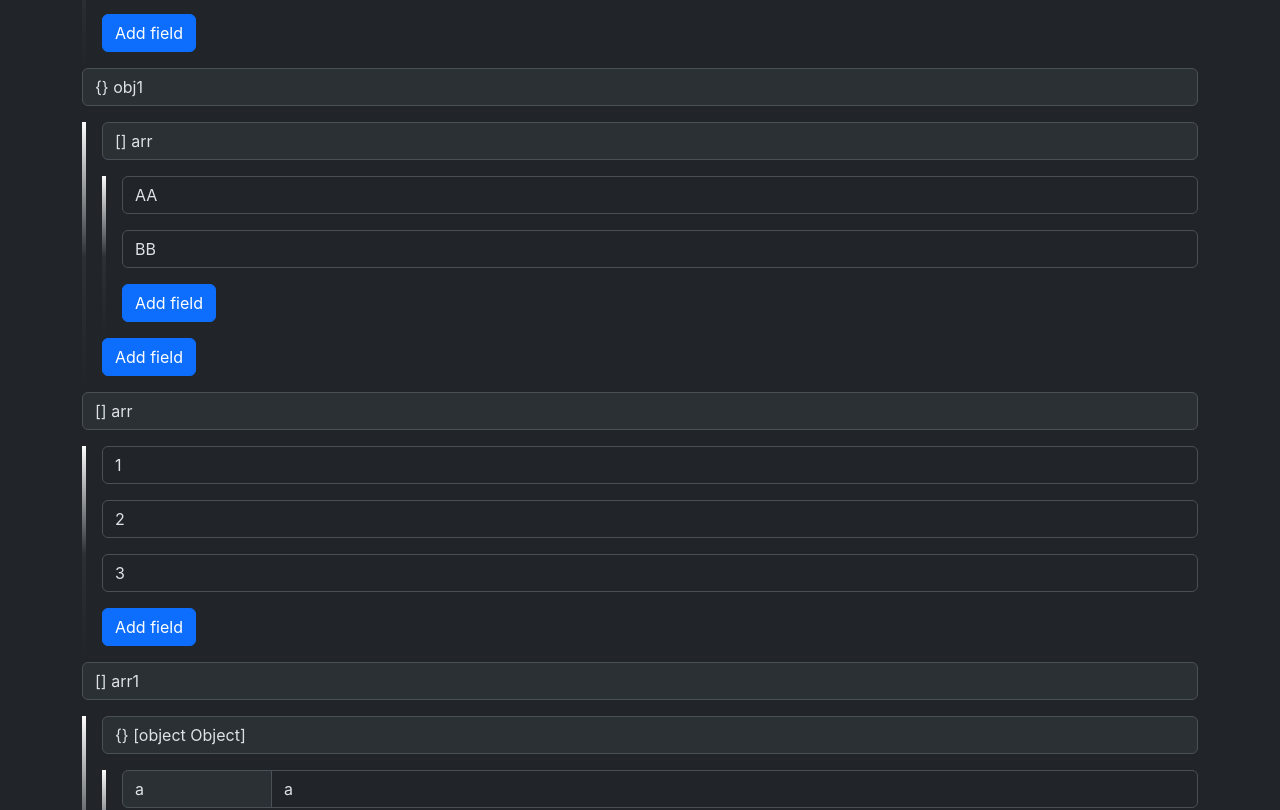
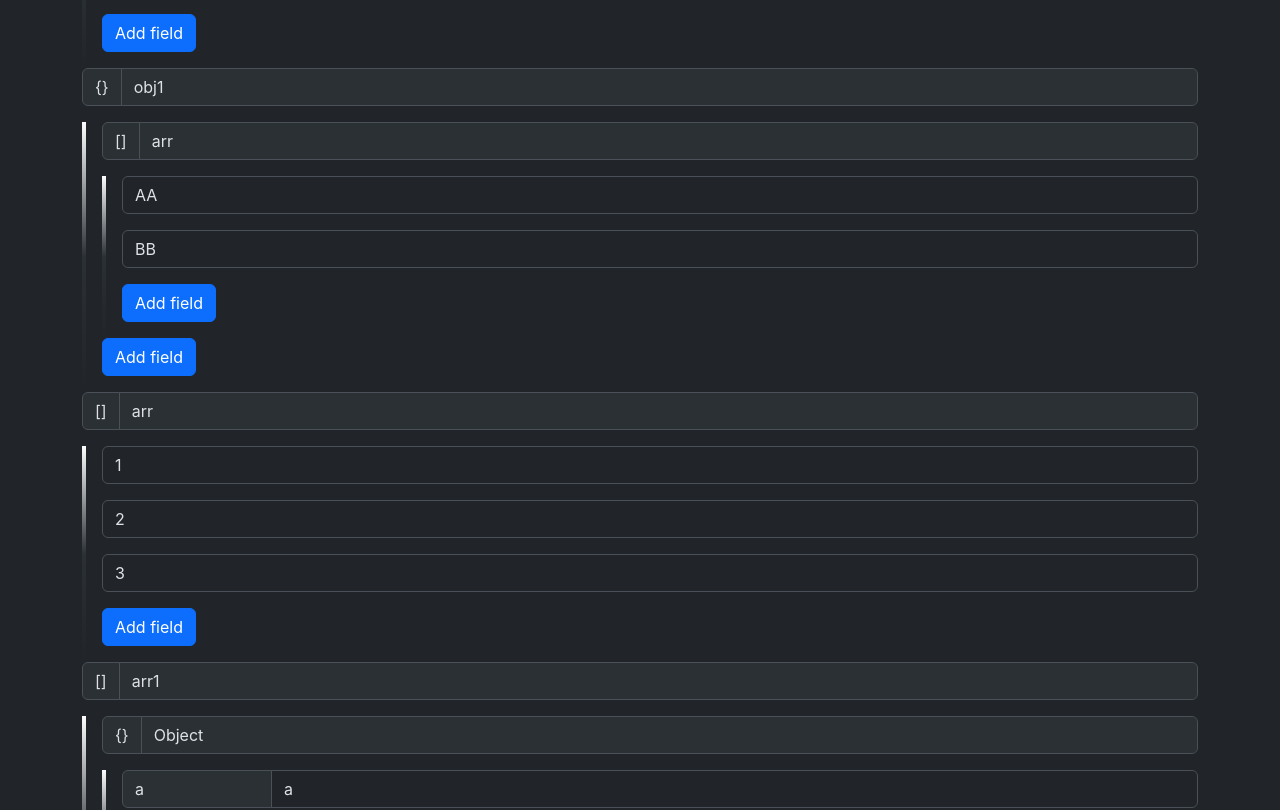
Before and after one commit to evglark/default-react-app, a React app: page / in a window 1280 px wide. Shown: the part 362-1172 px from the top of the page. Built offline with nearby package versions, Linux system fonts and the light colour scheme.

Commit message:
Fix all errors

```diff
--- a/src/hooks/useOnClickOutside.js
+++ b/src/hooks/useOnClickOutside.js
@@ -1,7 +1,7 @@
 import { useEffect, useRef, useState } from 'react';
 
-export const useOnClickOutside = (initialValue) => {
-	const [clickdOutside, setClickOutside] = useState(initialValue);
+export const useOnClickOutside = () => {
+	const [clickdOutside, setClickOutside] = useState(false);
     const ref = useRef(null);
 
     const handleClickOutside = (event) => {
@@ -18,5 +18,5 @@ export const useOnClickOutside = (initialValue) => {
         };
     }, []);
 
-    return { ref, clickdOutside };
+    return { ref, clickdOutside, setClickOutside };
 };
--- a/src/index.css
+++ b/src/index.css
@@ -11,3 +11,7 @@ code {
     font-family: source-code-pro, Menlo, Monaco, Consolas, 'Courier New',
         monospace;
 }
+
+.cursor-pointer {
+    cursor: pointer;
+}
--- a/src/module/JsonBuilder/components/Input/Input.tsx
+++ b/src/module/JsonBuilder/components/Input/Input.tsx
@@ -7,25 +7,30 @@ import './style.scss';
 interface IProps {
     name?: string;
     value?: string | number;
-    onChangeName: () => void;
+    onChangeValue: (e: React.FormEvent) => void;
 }
 
 export const Input = (props: IProps) => {
-    const { name, value, onChangeName } = props;
+    const { name, value, onChangeValue } = props;
     const [editMode, setEditMode] = useState(false);
-	const { ref, clickdOutside } = useOnClickOutside(false);
+	const { ref, clickdOutside, setClickOutside } = useOnClickOutside();
 
     const onToggleEditMode = () => {
         setEditMode((m) => !m);
     };
 
     useEffect(() => {
-        if (editMode) onToggleEditMode();
+        if (clickdOutside) {
+            onToggleEditMode();
+            setClickOutside(false);
+        }
     }, [clickdOutside]);
 
     useEffect(() => {
-        // @ts-ignore
-        if (editMode) ref?.current?.focus();
+        if (editMode) {
+            // @ts-ignore
+            ref?.current?.focus();
+        }
     }, [editMode]);
 
     return (
@@ -35,7 +40,7 @@ export const Input = (props: IProps) => {
                     !editMode ? (
                         <span
                             id={`label-${name}`}
-                            className="input-group-text lable-block"
+                            className="input-group-text lable-block cursor-pointer"
                             onClick={onToggleEditMode}
                         >
                             {name}
@@ -46,7 +51,6 @@ export const Input = (props: IProps) => {
                             id={`label-${name}`}
                             aria-label="input-key"
                             className="form-control lable-block"
-                            onChange={onChangeName}
                             ref={ref}
                         />
                     )
@@ -56,6 +60,7 @@ export const Input = (props: IProps) => {
                     className="form-control"
                     aria-label="input-value"
                     aria-describedby={`input-${name}`}
+                    onChange={onChangeValue}
                     value={value}
                 />
             </div>
--- a/src/module/JsonBuilder/components/Input/style.scss
+++ b/src/module/JsonBuilder/components/Input/style.scss
@@ -1,6 +1,5 @@
 .input-component {
     .input-group-text {
-        cursor: pointer;
         width: 150px;
     }
 
--- a/src/module/JsonBuilder/components/JsonForm/JsonForm.tsx
+++ b/src/module/JsonBuilder/components/JsonForm/JsonForm.tsx
@@ -8,7 +8,7 @@ import { ObjectBlock } from './ObjectBlock';
 import './style.scss';
 
 export const JsonForm = () => {
-    const [JSON, setJSON] = useState({
+    const [data, setData] = useState({
         name: '',
         obj: { a: 'AA', b: 'BB' },
         obj1: { arr: ['AA', 'BB'] },
@@ -18,50 +18,62 @@ export const JsonForm = () => {
     });
 
     const resetJson = async () => {
-        const data = require('./users.json');
-        setJSON(data);
+        const json = require('./users.json');
+        setData(json);
     };
 
     const addNewField = () => {
         console.log(1);
     };
 
-    const changeName = () => {
-        console.log(0);
+    const changeValue = (e: React.FormEvent) => {
+        console.log(0, e);
     };
 
     const renderJson = (json: any) => {
-        const renderArray = (array: any[]) => {
-            return (
+        const renderArray = (array: any[]) => (
             <div className="array-block">
                 {array.map((arrayElement: any, i: number) => {
                     if (Array.isArray(arrayElement)) {
-                            return <ObjectBlock el={'[]'}>{renderJson(arrayElement)}</ObjectBlock>;
+                        return (
+                            <React.Fragment key={`array-array-[${i}]-${JSON.stringify(arrayElement)}`}>
+                                <ObjectBlock el={arrayElement}>{renderJson(arrayElement)}</ObjectBlock>
+                            </React.Fragment>
+                        );
                     }
 
                     if (typeof arrayElement === 'object') {
-                            return <ObjectBlock el={'{} ' + arrayElement}>{renderJson(arrayElement)}</ObjectBlock>;
+                        return (
+                            <React.Fragment key={`array-object-${JSON.stringify(arrayElement)}`}>
+                                <ObjectBlock el={arrayElement}>{renderJson(arrayElement)}</ObjectBlock>
+                            </React.Fragment>
+                        );
                     }
 
-                        return <Input value={arrayElement} onChangeName={changeName} key={arrayElement + i} />;
+                    return <Input value={arrayElement} onChangeValue={changeValue} key={arrayElement + i} />;
                 })}
             </div>
         );
-        };
 
-        const renderObject = (object: any) => {
-            return Object.keys(object).map((el, i) => {
+        const renderObject = (object: any) => Object.keys(object).map((el, i) => {
             if (Array.isArray(object[el])) {
-                    return <ObjectBlock el={'[] ' + el}>{renderJson(object[el])}</ObjectBlock>;
+                return (
+                    <React.Fragment key={`object-array-${JSON.stringify(object[el])}`}>
+                        <ObjectBlock el={object[el]} name={el}>{renderJson(object[el])}</ObjectBlock>
+                    </React.Fragment>
+                );
             }
 
             if (typeof object[el] === 'object') {
-                    return <ObjectBlock el={'{} ' + el}>{renderJson(object[el])}</ObjectBlock>;
+                return (
+                    <React.Fragment key={`object-object-${JSON.stringify(object[el])}`}>
+                        <ObjectBlock el={object[el]} name={el}>{renderJson(object[el])}</ObjectBlock>
+                    </React.Fragment>
+                );
             };
 
-                return <Input name={el} value={object[el]} onChangeName={changeName} key={el + i} />;
+            return <Input name={el} value={object[el]} onChangeValue={changeValue} key={el + i} />;
         });
-        };
 
         if (Array.isArray(json)) return renderArray(json);
         if (typeof json === 'object') return renderObject(json);
@@ -75,7 +87,7 @@ export const JsonForm = () => {
                     <FontAwesomeIcon icon={faRotateLeft} />
                 </button>
             </div>
-            {renderJson(JSON)}
+            {renderJson(data)}
             <button
                 type="button"
                 className="btn btn-primary"
--- a/src/module/JsonBuilder/components/JsonForm/ObjectBlock.tsx
+++ b/src/module/JsonBuilder/components/JsonForm/ObjectBlock.tsx
@@ -3,16 +3,26 @@ import React from 'react';
 import './style.scss';
 
 interface IProps {
-    el: string;
+    el: any;
+    name?: string;
     children: React.ReactNode;
 }
 
 export const ObjectBlock = (props: IProps) => {
-    const { el, children } = props;
+    const { el, name, children } = props;
+    const type = Array.isArray(el) ? '[]' : typeof el === 'object' ? '{}' : '';
+    const typeName = Array.isArray(el) ? 'Array' : typeof el === 'object' ? 'Object' : '';
 
     return (
-        <div id={el} className="objectblock-compoentn">
-            <span className="input-group-text mb-3">{`${el}`}</span>
+        <div className="objectblock-compoentn">
+            <div className="input-group mb-3">
+                <span className="input-group-text">
+                    {`${type}`}
+                </span>
+                <div className="form-control input-group-text">
+                    {`${name ? name : typeName}`}
+                </div>
+            </div>
             <div className="objectBlock">
                 {children}
                 <button
```
Also changed, not shown: src/module/JsonBuilder/components/JsonForm/helper.ts (deleted). Lines whose indentation alone changed are shown as unchanged.
